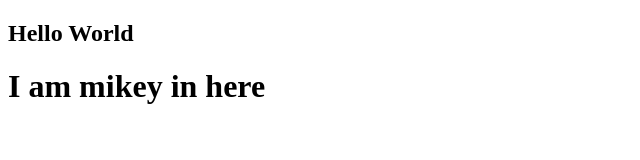
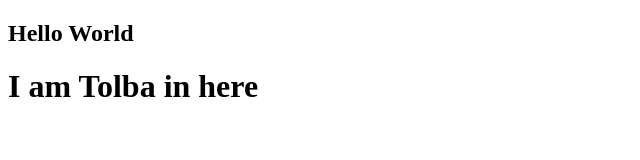
Before and after one commit to MicklSam/Test-1, a plain HTML site: page index.html in a window 1280 px wide. Shown: the whole page, without its empty margins (0-640 px from the left). Drawn offline with Linux system fonts and the light colour scheme.

Commit message:
update css file

```diff
--- a/index.html
+++ b/index.html
@@ -8,6 +8,6 @@
 </head>
 <body>
     <h2>Hello World</h2>
-    <h1>I am mikey in here</h1>
+    <h1>I am Tolba in here</h1>
 </body>
 </html>
```
